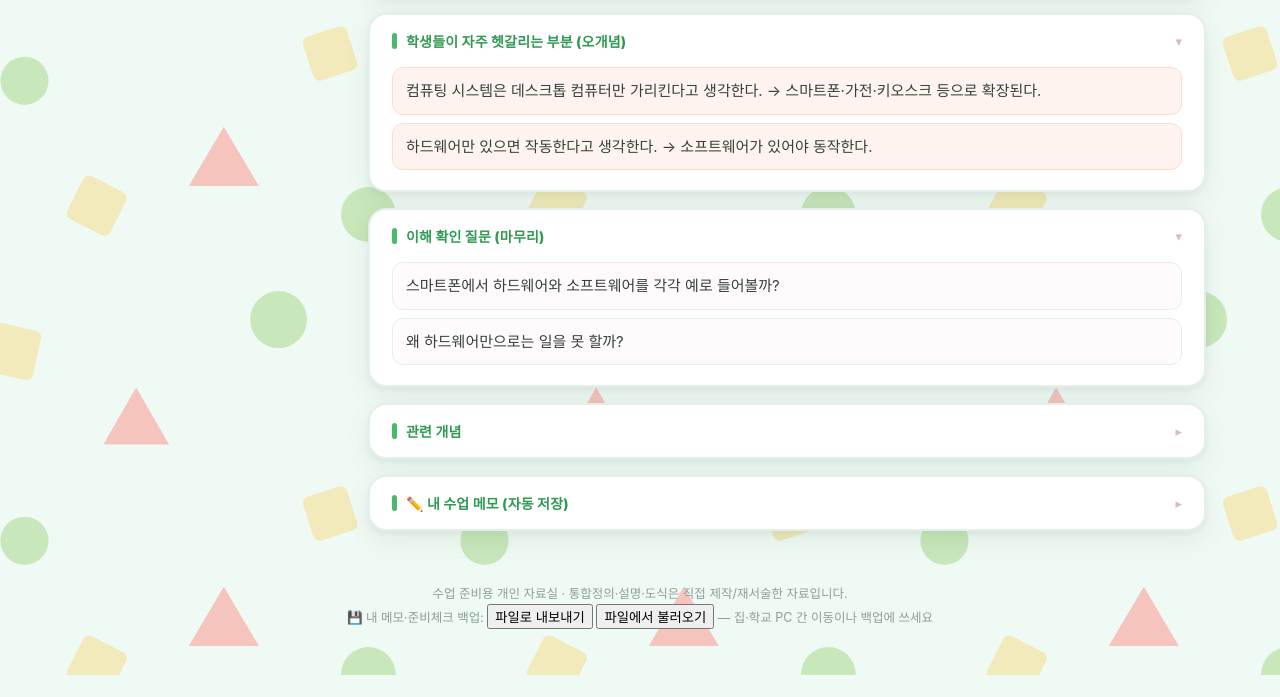
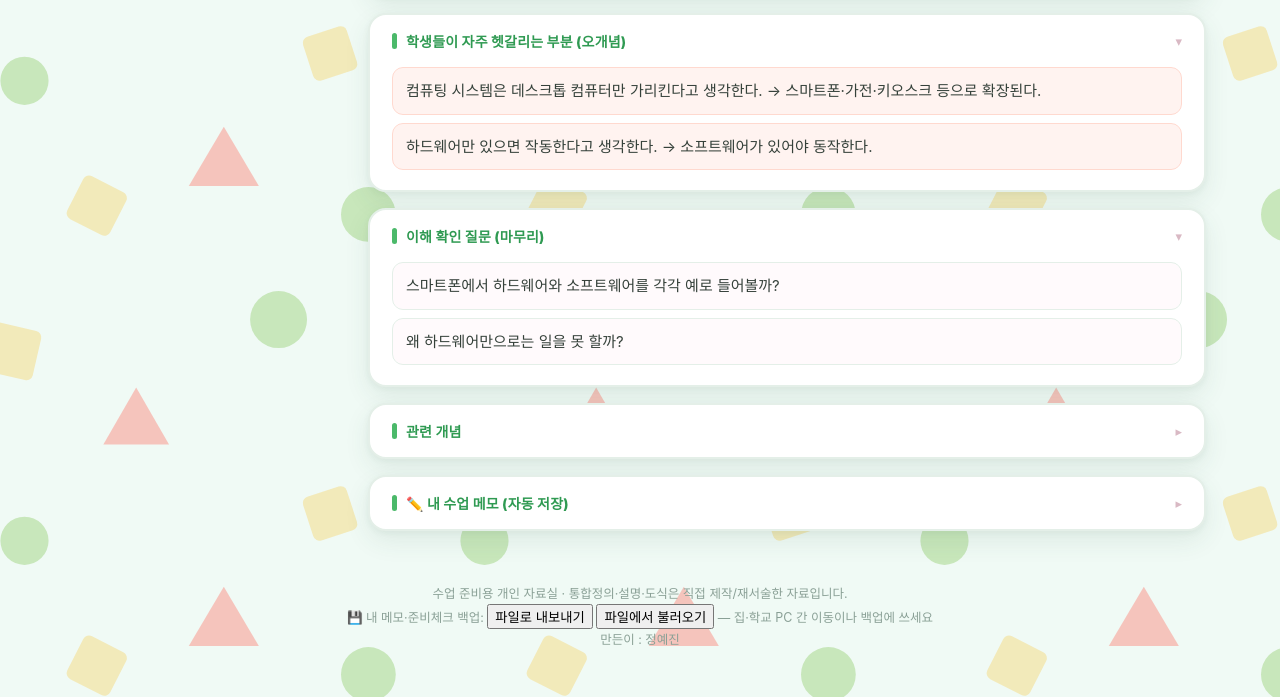
Before and after one commit to jjeong-ye/info-dataroom, a plain HTML site: page index.html in a window 1280 px wide. Shown: the part 2033-2730 px from the top of the page. Before the commit the page ends 2708 px from the top, so only its background shows below. Drawn offline with Linux system fonts and the light colour scheme.

Commit message:
Update index.html

```diff
--- a/index.html
+++ b/index.html
@@ -51,6 +51,7 @@
       <input id="importFile" type="file" accept="application/json,.json" hidden />
       <span class="backup-hint">— 집·학교 PC 간 이동이나 백업에 쓰세요</span>
     </div>
+    <span>만든이 : 정예진</span>
   </footer>
 
   <button id="aiFab" class="ai-fab" title="현재 개념으로 AI에게 질문">🤖 AI 도우미</button>
```
